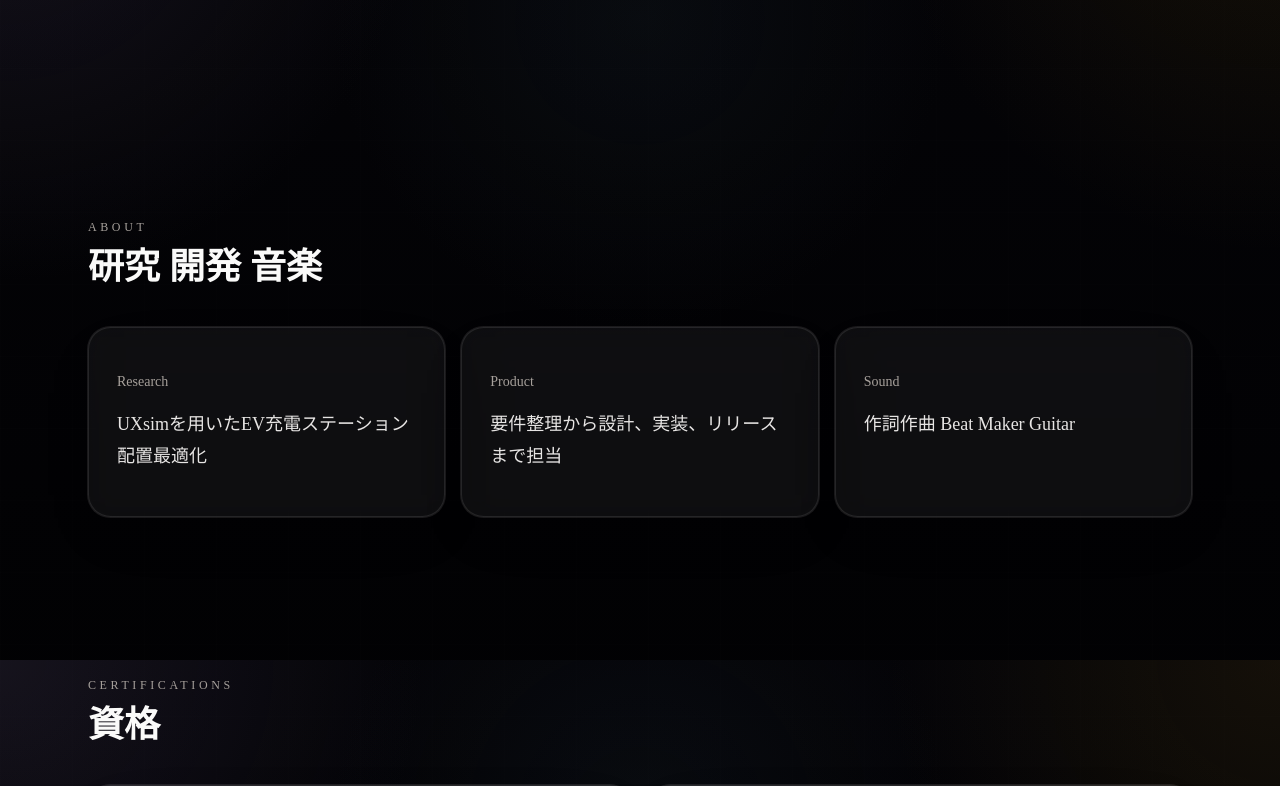
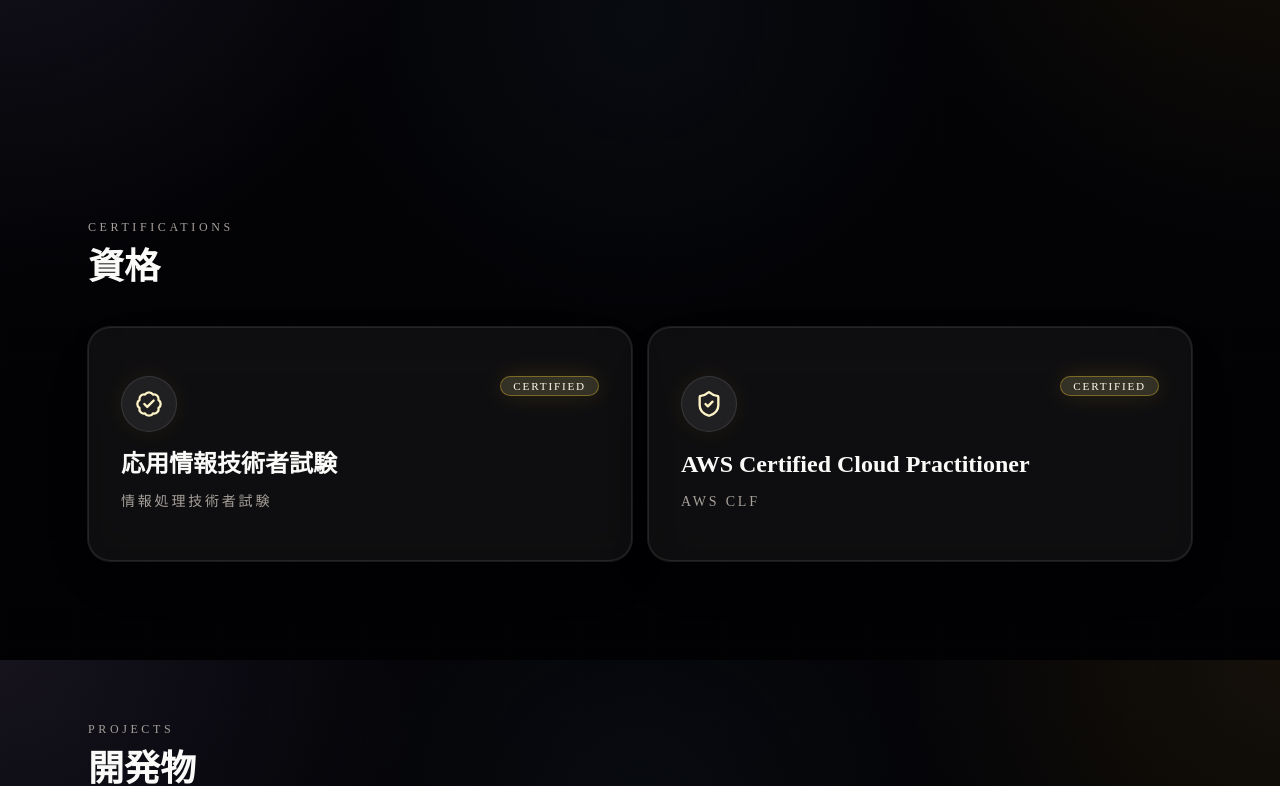
Before and after one commit to Masa-eba/masatoshi-portfolio, a Next.js app: page / in a window 1280 px wide. Shown: the part 940-1726 px from the top of the page. Built offline with nearby package versions, Linux system fonts and the light colour scheme.

Commit message:
Remove about section

```diff
--- a/app/page.tsx
+++ b/app/page.tsx
@@ -111,21 +111,6 @@ function TuneCoreLogo({ className }: BrandIconProps) {
     </svg>
   );
 }
-
-const strengths = [
-  {
-    title: "Research",
-    body: "UXsimを用いたEV充電ステーション配置最適化",
-  },
-  {
-    title: "Product",
-    body: "要件整理から設計、実装、リリースまで担当",
-  },
-  {
-    title: "Sound",
-    body: "作詞作曲 Beat Maker Guitar",
-  },
-];
 
 const projects = [
   {
@@ -357,6 +342,9 @@ export default function Home() {
 
             <p className="mt-8 max-w-3xl text-lg leading-9 text-stone-300 sm:text-xl">
               同志社大学大学院 理工学研究科 情報工学専攻
+              <br />
+              知的システムデザイン研究室（ISDL）
+              <br />
               Singer Song Writer & BeatMaker
             </p>
 
@@ -415,32 +403,6 @@ export default function Home() {
               ))}
             </div>
           </div>
-        </div>
-      </section>
-
-      <section className="mx-auto w-full max-w-6xl px-6 py-20">
-        <SectionHeading
-          label="About"
-          title="研究 開発 音楽"
-          description=""
-        />
-
-        <div className="mt-10 grid gap-4 md:grid-cols-3">
-          {strengths.map((strength) => (
-            <Card
-              key={strength.title}
-              className="border border-white/10 bg-white/5 shadow-[0_22px_70px_-44px_rgba(0,0,0,0.9)] backdrop-blur-lg"
-            >
-              <CardContent className="p-7">
-                <p className="text-sm font-medium text-stone-400">
-                  {strength.title}
-                </p>
-                <p className="mt-4 text-lg leading-8 text-stone-200">
-                  {strength.body}
-                </p>
-              </CardContent>
-            </Card>
-          ))}
         </div>
       </section>
 
@@ -547,7 +509,7 @@ export default function Home() {
           />
           <SlideCard
             eyebrow="ISDL Simulator"
-            title="研究室シミュレータ プレゼン資料"
+            title="ISDLシミュレータ プレゼン資料"
             src={isdlSlidesEmbedUrl}
           />
         </div>
@@ -559,8 +521,8 @@ export default function Home() {
       >
         <SectionHeading
           label="Research"
-          title="研究テーマ"
-          description="交通シミュレーションを用いて、充電需要と交通流の両方を踏まえた配置最適化を検討しています。"
+          title="研究"
+          description=""
         />
 
         <div className="mt-10">
@@ -573,7 +535,7 @@ export default function Home() {
                 EV充電ステーション配置最適化
               </h3>
               <p className="mt-6 leading-8 text-stone-300">
-                UXsimを用いた交通流シミュレーションをもとに、充電需要と交通流の両方を考慮した配置最適化を研究しています。
+                交通シミュレーションを用いて、 EV充電ステーション配置最適化を行なっています。
               </p>
             </CardContent>
           </Card>
@@ -613,6 +575,7 @@ export default function Home() {
               <p className="mt-5 whitespace-pre-line leading-8 text-stone-300">
                 O-7z : lyric
                 勝寿 : beat
+                <br />
                 原点を回帰した伝説の一曲
               </p>
 
```
